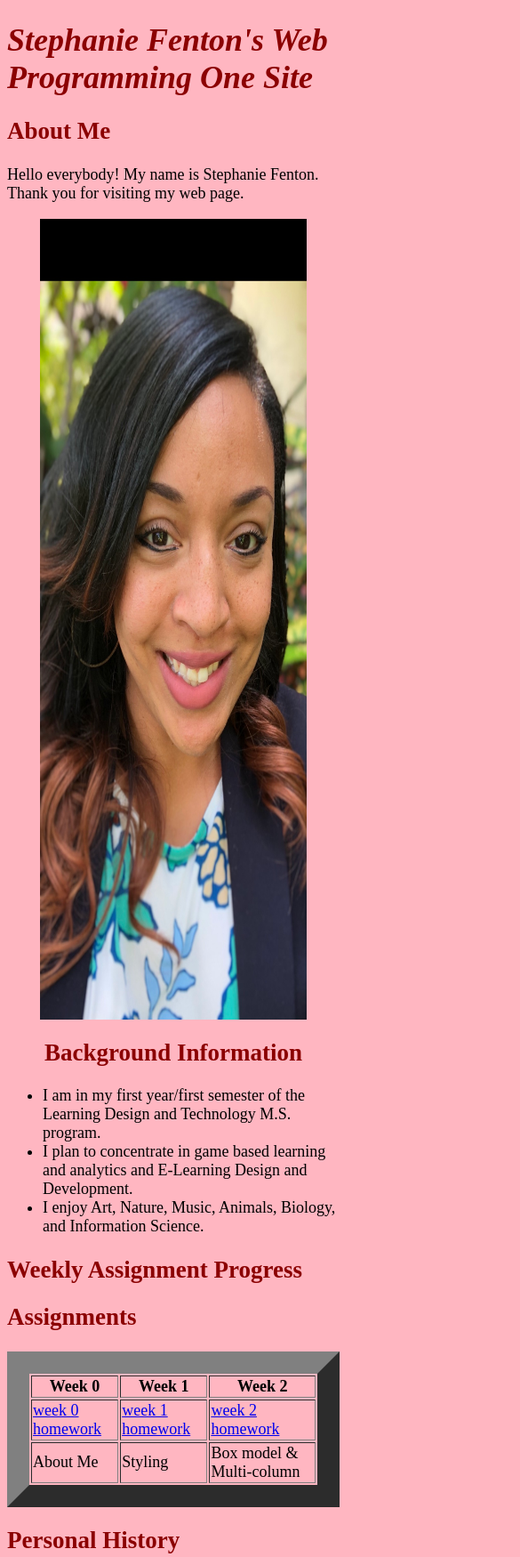
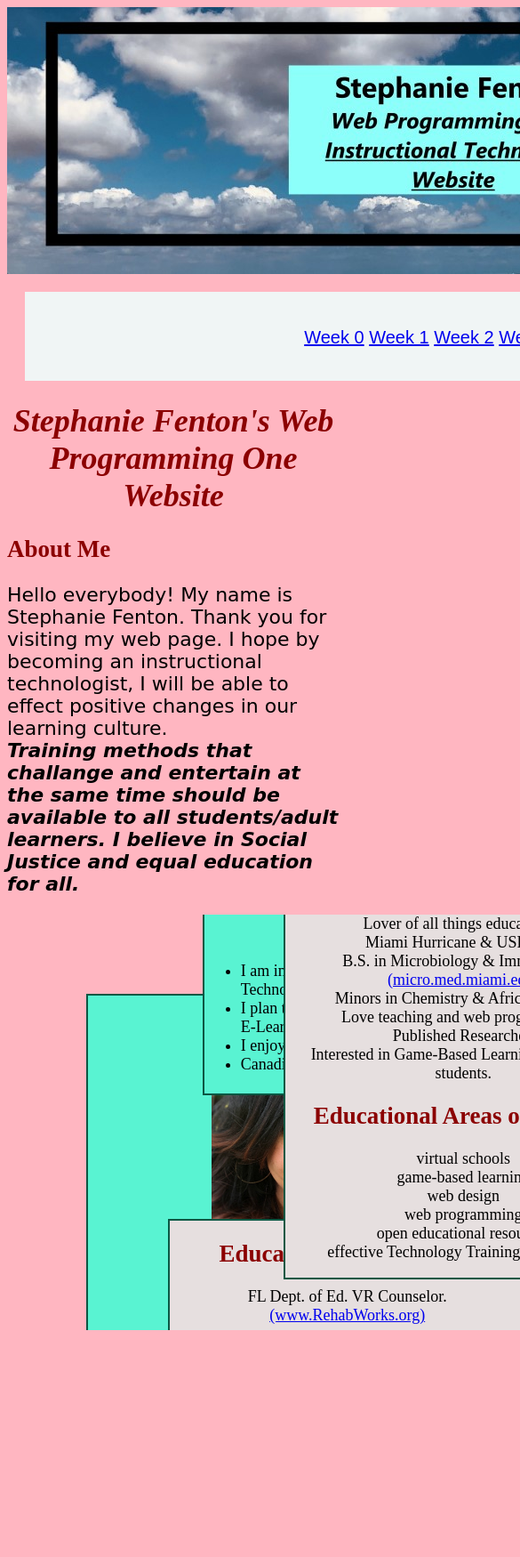
Before and after one commit to stephanienfenton/Extra-Credit, a plain HTML site: page week3/index.html in a window 390 px wide. Shown: the top 1750 px of the page at 89% size, 585 px wide, since content can reach past the window. After the commit the page ends 1503 px from the top, so only its background shows below. Drawn offline with Linux system fonts and the light colour scheme.

Commit message:
week 3 changes
week 3 changes

```diff
--- a/css/style.css
+++ b/css/style.css
@@ -10,6 +10,25 @@ header {
         font-family: "bad script," "dancing script", anton, arial, verdana, "times new roman";
         font-size: 25px;
     }
+.banner {
+    width: 100%
+    height: auto;
+}
+.nav {
+    overflow: hidden;
+    text-align: center;
+    background-color: rgb(240, 245, 245);
+    font-family: Arial, Helvetica, sans-serif;
+    font-size: 20px;
+    display: block;
+    padding: 40px;
+    margin: 20px;
+    height: 20px;
+    width: 1200px;
+}
+div{
+    display: block;
+}
 .newspaper{
  column-count: 3;
 }
--- a/week3/css/style.css
+++ b/week3/css/style.css
@@ -1,39 +1,111 @@
 body {
         background-color: lightpink;
-    font-family: arial, verdana, "times new roman";
+        font-family: "bad script," dosis, arial, verdana, "times new roman";
+        font-size: 18px;
     }
     /* The light pink contrasts well with the dark fonts*/
+    header {
+            background:lightpink;
+            color: darkred;
+            font-family: "bad script," "dancing script", anton, arial, verdana, "times new roman";
+            font-size: 25px;
+        }
+    .banner {
+        width: 100%
+        height: auto;
+    }
+    .nav {
+        overflow: hidden;
+        text-align: center;
+        background-color: rgb(240, 245, 245);
+        font-family: Arial, Helvetica, sans-serif;
+        font-size: 20px;
+        display: block;
+        padding: 40px;
+        margin: 20px;
+        height: 20px;
+        width: 1200px;
+    }
+    div{
+        display: block;
+    }
+    .newspaper{
+     column-count: 3;
+    }
 
-    div {
+        #first {
+            background-color: lightpink;
+            font-size: 22px;
+            font-family: 'bad+script', cursive;
+            display: block;
+        }
+        #background {
+            float:left;
             background-color: rgb(89, 243, 210);
-        width: 620px;
-        border: 400px darkred;
-        padding: 25px;
-        margin: 10px;
+            width: 500px;
+            height: 575px;
+            border: 2px solid rgb(7, 87, 67);
+            padding: 1px;
+            margin: 89px;
+            font-family: mukta;
+        }
+        #personal {
+            float:left;
+            background-color:rgb(230, 223, 223);
+            width:400px;
+            height: 30%;
+            border: 2px solid rgb(7, 87, 67);
+            padding: 0px;
+            margin: 50px;
+            font-size: 18px;
+            font-family: "indie flower";
+        }
+    .interests {
+        text-align: center;
+        width: 700px;
+        border: 100px rgb(70, 7, 70);
+        padding: 20px;
+        font-family: acme
+        background-color: rgb(225, 216, 245);
     }
     img {
             display: block;
             margin-left: auto;
             margin-right: auto;
           }
+
+        #gradient {
+            height: 350px; width: 100px; float:right;
+        background-color: lightpink; /* For browsers that do not support gradients */
+        background-image: linear-gradient(to bottom right, rgb(45, 175, 158), rgb(119, 119, 113));
+      }
+      #dog {
+            display: box;
+            float:left;
+            background-color: rgb(78, 17, 78);
+            width: 340;
+            border: 0px;
+            padding: 0px;
+            margin: 0px;
+      }
+
     h1 {
-        color: black;
-        font-family: verdana, arial, "times new roman";
+            font-style: italic;
+            font-size: 36px;
+            color: darkred;
+            font-family: "bree serif," verdana, arial, "times new roman";
     }
-/* I selected an easy to read grouping of fonts. */
+    /* I selected dark red to contrast against light pink and keep a clean, simple look. */
     h2 {
             color: darkred;
-        font-family: verdana, arial, "times new roman";
+            font-family: "permanent marker," verdana, arial, "times new roman";
      /* I selected a playful font for the goodbye message.*/
-h3 {
-        color: darkred;
-        font-family: cursive, arial, "times new roman";
-}
+
     p {
             color: navy;
-        font-family: "times new roman," verdana, arial;
+            font-family: "old standard TT,""times new roman," verdana, arial;
     }
     li {
             color: navy;
-        font-family: "times new roman," verdana, arial;
+            font-family: "bad script," "times new roman," verdana, arial;
     }
--- a/week3/index.html
+++ b/week3/index.html
@@ -1,92 +1,86 @@
 <!doctype html>
 <html lang = "en-US">
 <head>
-    <link rel= "stylesheet" type ="text/css" href="..\week2\css\style.css">
+    <link rel= "stylesheet" type ="text/css" href="css\style.css">
+    <link rel= "stylesheet" type ="text/css" href="css\table.css">
+  <!--Links within header to stylesheet for CSS and Table-->
+<meta charset = "UTF-8">
+<title>WebPro1</title>
+</head>
+<body>
 
-<meta charset = "UTF-8">
+<!--Banner Image-->
+<!-- I took some guidance from Amanda Fye in my web coding for the banner !-->
+<img src="cloudbanner.jpg" alt="Title Banner" class="banner">
+<!-- I took some guidance from Amanda Fye in my web coding for the top navigation menu!-->
+<div class="nav" id="topnav">
+  <a href ="week0\index.html">Week 0</a>
+  <a href ="week1\index.html">Week 1</a>
+  <a href ="week2\index.html">Week 2</a>
+  <a href ="week3\index.html">Week 3</a>
+  <a href ="week4\index.html">Week 4</a>
+  <a href ="week5\index.html">Week 5</a>
+  <a href ="week6\index.html">Week 6</a>
+  <a href ="week7\index.html">Week 7</a>
+  <a href ="week8\index.html">Week 8</a>
+<a href ="javascript:void(0);" class="icon" onclick="hamburger()">
+    <i class="fa fa-bars"></i>
+    </a>
+</div>
+<script src="js/script.js"></script>
 
-        <title>WebPro1</title>
-    </head>
-<body>
-<h1> Stephanie Fenton's Web Programming One Site</h1>
+
+
+
+<h1> <center> Stephanie Fenton's Web Programming One Website</center></h1>
+<!--I may consider doing an educational website on the digital divide and how it impacts learning-->
 <h2> About Me </h2>
-<p title="About Me"> Hello everybody! My name is Stephanie Fenton. Thank you for visiting my web page. </p>
+<div ID = "first">
+<p title="About Me"> Hello everybody! My name is Stephanie Fenton. Thank you for visiting my web page. I hope by becoming an instructional technologist, I will be able to effect positive changes in our learning culture.
+    <br>
+    <em><b>Training methods that challange and entertain at the same time should be available to all students/adult learners. I believe in Social Justice and equal education for all. </b></em>
+</p>
+</div ID="first">
 <!-- I wanted my main background points to go in a box with my picture-->
-<div>
-<img src="stephanie.jpg" width="90" height="900" alt="Picture of myself" style="width:80%;"/>
+<div class ="newspaper">
+<div ID ="background">
+<img src="stephanie.jpg" width="70" height="375" alt="Picture of myself" style="width:45%;"/>
 <center><h2> Background Information </h2> </center>
     <ul>
 <!-- You can hover over the paragraph and see what the subject of the paragraph is-->
- <p title="Background Information"><li>I am in my first year/first semester of the Learning Design and Technology M.S. program.</li>
+ <li>I am in my first year/first semester of the Learning Design and Technology M.S. program.</li>
     <li> I plan to concentrate in game based learning and analytics and E-Learning Design and Development. </li>
-    <li> I enjoy Art, Nature, Music, Animals, Biology, and Information Science.</li>
-</p></div >
+    <li> I enjoy Art, Nature, Music, Animals, Biology, & Info Science.</li>
+    <li> Canadian born, Fort Lauderdale Local, Jamaican parents</li>
+</ul>
+</div id ="Background">
+<div id="personal">
+    <h2><center>Educational Background</center></h2>
+        <center> FL Dept. of Ed. VR Counselor. </center>
+        <center><a href="https://www.rehabworks.org">(www.RehabWorks.org)</a></center>
+        <center>Lover of all things educational. </center>
+        <center> Miami Hurricane & USF Bull.</center>
+        <center> B.S. in Microbiology & Immunology.</center>
+        <center><a href="https://micro.med.miami.edu">(micro.med.miami.edu)</a></center>
+        <center> Minors in Chemistry & African Studies.</center>
+        <center> Love teaching and web programming.</center>
+        <center> Published Researcher.</center>
+        <center>Interested in Game-Based Learning for medical students.</center>
+    <h2><center> Educational Areas of Interest</center></h2>
+    <!--This may be updated later as my educational interests evolve.-->
+    <center>virtual schools</center>
+    <center>game-based learning</center>
+    <center>web design</center>
+    <center>web programming<center>
+    <center>open educational resources</center>
+    <center>effective Technology Training for teachers</center></p>
+    </div id="personal">
     <!-- I will continue to post my assisgnments each week in the table.-->
-    <h2> Weekly Assignment Progress </h2>
-	<h2>Assignments</h2>
-	  <table border = "25">
-	    <tr>
-	    	<th>Week 0</th>
-	    	<th>Week 1</th>
-	    	<th>Week 2</th>
-	    </tr>
-
-	    <tr>
-	    	<td><a href = "..\week0\index.html" >week 0 homework </a></td>
-	    	<td><a href = "..\week1\index.html" > week 1 homework </a></td>
-	    	<td><a href = "..\week2\index.html" > week 2 homework </a></td>
-	    </tr>
-
-	    <tr>
-	    	<td>About Me</td>
-	    	<td>Styling</td>
-	    	<td>Box model & Multi-column</td>
-	    </tr>
-
-      </table>
 
 
-<h2>Personal History</h2>
-<p title="Personal History">
-    <br> I am from Canada originally.
-    <br> My current professional background is in vocational rehabilitation counseling. Their wesbite is <a href="https://www.rehabworks.org">www.RehabWorks.org</a> if you would like to learn more about an important, often overlooked, Division within the Florida Department of Education, take a peek!
-    <br> I love teaching! I have taught 8th graders, adult learners, and the mentally incompetent in mental health felony court.
-    <br> I hope to continue my studies and eventually conduct research to prepare for a career in a business, government agency, K-12 institution, or higher education institute. </p>
-<h2> Other Important Considerations</h2>
-<!--I may consider doing an educational website on the digital divide and how it impacts learning-->
-<p title="Other Important Considerations">I believe in Social Justice and equal education for all.
-    <br> I hope by becoming an instructional technologist, I will be able to effect positive changes in our learning culture.
-    <br> Creativity, Innovation, and Technology are key to 21st century skill devleopment and performance enhancement in the classroom and work place.
-    <br> <b><em> Training methods that challange and entertain at the same time should be available to all students/adult learners.</b></em> </p>
-<h2>Career Goals</h2>
-<p title="Career Goals">I enjoy working with adult learners. I enjoy working with children, but not as a K-12 teacher.
-    <br> I look forward to my M.S. program of study! Go Bulls!
-    <br> I have been here in Fort Lauderdale/Miami for many years either as a full time student or full time employee.
-    <br> I hope to maintain a career as a Learning Designer, Instructional technologist, Educational Consultant, or Game-Based Web Programmer in South Florida.
-    <br> My B.S. is in Microbiology and Immunology from the University of Miami. For more info on their research, check out their website at <a href="https://micro.med.miami.edu/">micro.med.miami.edu.</a>
-    <br> My dream job is to incorporate my learning experiences from medical school (the good, the bad, and the ugly) with game-based learning interventions.
-    <br> I am passionate about making a difference in the lives of <em>"Learners."</em></p>
-<h2> Educational Areas of Interest</h2>
-<ul>
-    <!--This may be updated later as my educational interests evolve.-->
-<p title="Educational Areas of Interest"> <em>I enjoy learning about:</em>
-    <li>virtual schools </li>
-    <li>game-based learning</li>
-    <li>web design</li>
-    <li>web programming</li>
-    <li>open educational resources</li>
-    <li>effective Technology Training for teachers</li></p>
-<!-- I wanted to add something light-hearted-->
-<br>
-<h3> <center> Come back and visit again! -from Stephanie & Rita Marley </center></h3>
-		<p>
-			<img src = "dog.jpg"
-				height = "480"
-				width = "240"
-				alt = "My Dog" />
-		</p>
-<p>
-    <center>This is a picture of my dog, Rita Marley (German Sheperd Mix). </center>
-</p>
+
+
+
+
 </body>
 </html>
```
Also changed, not shown: index.html (+29 -54 lines), cloudbanner.jpg (added), extra credit/extra credit.txt (added), week3/cloudbanner.jpg (added). Lines whose indentation alone changed are shown as unchanged.
